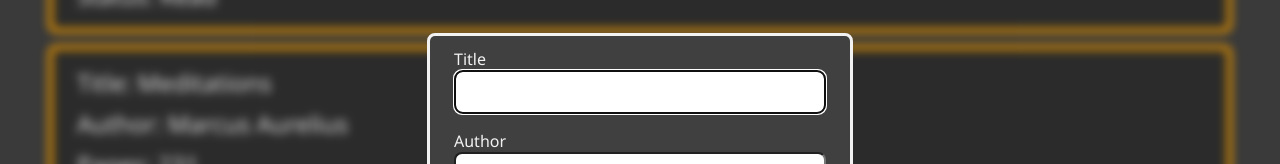
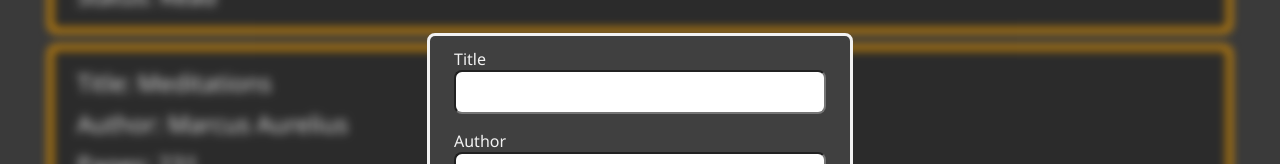
Before and after one commit to Krauzer94/odin-library, a plain HTML site: page index.html in a window 1280 px wide. Both pictures are taken after a click on the button "Add Book". Shown: the part 189-353 px from the top of the page. Drawn offline with Linux system fonts and the light colour scheme.

Commit message:
Input text focus handling

```diff
--- a/style.css
+++ b/style.css
@@ -29,6 +29,12 @@ input {
 input[type=checkbox] {
   width: 24px;
   height: 24px;
+}
+
+/* Focus status border */
+input:focus {
+  /* border-color: yellow; */
+  outline: none;
 }
 
 /* Reposition dialog modal */
```
